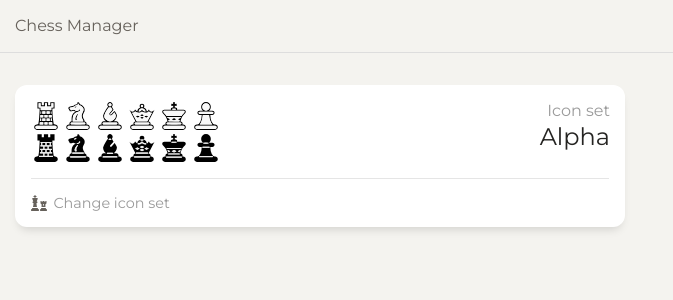
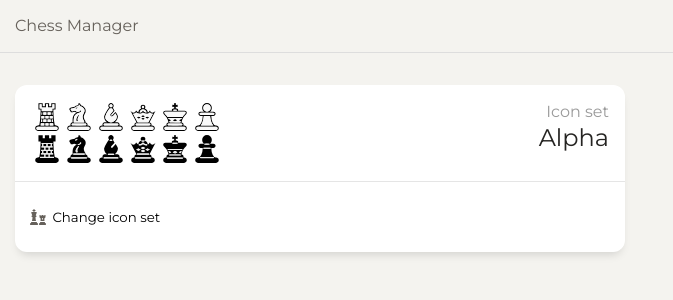
Before and after one commit to bbrakenhoff/chessmanager-angular, an Angular app: page /settings in a window 1280 px wide. Shown: the top 300 px of the page, without its empty margins (0-673 px from the left). Built offline with nearby package versions, Linux system fonts and the light colour scheme.

Commit message:
Better layout for icon set card with save button (not working yet)

```diff
--- a/src/app/navbar/navbar.component.scss
+++ b/src/app/navbar/navbar.component.scss
@@ -72,6 +72,7 @@ $navbar-padding-base: 0.625rem;
     font-size: 1.25rem;
     line-height: 1;
     outline: 0;
+    user-select: none;
     vertical-align: middle;
 
     &:focus,
@@ -127,6 +128,7 @@ $navbar-padding-base: 0.625rem;
 
       cursor: pointer;
       line-height: 1.5rem;
+      user-select: none;
 
       &:first-child {
         margin-top: 10px;
--- a/src/app/settings/settings.component.html
+++ b/src/app/settings/settings.component.html
@@ -14,6 +14,7 @@
               <div class="_row">
                 <form
                   [formGroup]="form"
+                  id="form"
                   novalidate="novalidate"
                   class="_iconsetform"
                   *ngIf="iconSetCardIsOpen"
@@ -34,7 +35,7 @@
                   <div
                     class="_iconsetradiobutton"
                     [ngClass]="{ '-checked': isIconSetSelected(IconSet.Alpha) }"
-                    >
+                  >
                     <input
                       type="radio"
                       name="iconSet"
@@ -46,7 +47,9 @@
                   </div>
                   <div
                     class="_iconsetradiobutton"
-                    [ngClass]="{ '-checked': isIconSetSelected(IconSet.Leipzig) }"
+                    [ngClass]="{
+                      '-checked': isIconSetSelected(IconSet.Leipzig)
+                    }"
                   >
                     <input
                       type="radio"
@@ -66,13 +69,29 @@
             </div>
           </div>
         </div>
-        <div class="_cardfooter" *ngIf="!iconSetCardIsOpen">
-          <hr class="_cardfooterdivider" />
-          <div class="_cardfooterbutton" (click)="openIconSetCard()">
-            <svg viewBox="0 0 32 32" class="_cardfootericon">
-              <use xlink:href="/assets/icons/icons.svg#chess" />
-            </svg>
-            Change icon set
+        <div class="_cardfooter">
+          <div
+            class="_cardbuttonwrapper"
+            [ngClass]="{ '-cardisopen': iconSetCardIsOpen }"
+          >
+            <button
+              class="_cardfooterbutton"
+              (click)="openIconSetCard()"
+              *ngIf="!iconSetCardIsOpen"
+            >
+              <svg viewBox="0 0 32 32" class="_cardfootericon">
+                <use xlink:href="/assets/icons/icons.svg#chess" />
+              </svg>
+              Change icon set
+            </button>
+            <button
+              type="submit"
+              form="form"
+              class="_cardfootersubmit -rounded"
+              *ngIf="iconSetCardIsOpen"
+            >
+              Save
+            </button>
           </div>
         </div>
       </div>
--- a/src/app/settings/settings.component.scss
+++ b/src/app/settings/settings.component.scss
@@ -1,4 +1,4 @@
-@import '../../assets/styles/_bootstrap.scss';
+@import "../../assets/styles/_bootstrap.scss";
 
 .settings {
   @include make-container();
@@ -13,7 +13,7 @@
     @include make-col-ready();
     @include make-col(12);
 
-    @include media-breakpoint-up('md') {
+    @include media-breakpoint-up("md") {
       @include make-col(6);
     }
   }
@@ -33,7 +33,7 @@
   }
 
   & ._cardbody {
-    padding: 15px 15px 0;
+    padding: 1rem;
   }
 
   & ._cardleftcol {
@@ -80,39 +80,48 @@
   }
 
   & ._iconsetradiobutton {
+    // Positioning
     position: relative;
 
+    // Display & Box Model
     display: flex;
     flex-direction: column;
     padding-left: 2rem;
     margin-bottom: 1.5rem;
 
+    // Other
     cursor: pointer;
     line-height: 1.4rem;
 
     & input {
+      // Positioning
       position: absolute;
       z-index: 999;
 
+      // Display & Box Model
       display: block;
       width: 100%;
       height: 100%;
       margin: 0 0 0 -2rem;
 
+      // Other
       cursor: pointer;
       opacity: 0;
     }
 
     &::before,
     &::after {
+      // Positioning
       position: absolute;
       top: 50%;
       left: 0;
 
+      // Display & Box Model
       display: block;
 
+      // Other
       border-radius: 50%;
-      content: '';
+      content: "";
     }
 
     &::before {
@@ -123,37 +132,55 @@
     }
 
     &.-checked::after {
+      // Display & Box Model
       width: 0.6rem;
       height: 0.6rem;
       margin: 0.4rem;
       margin-top: -0.2rem;
 
+      // Other
       background-color: #51cbce;
     }
   }
 
   & ._cardfooter {
-    padding: 0 1rem 1rem;
+    @include make-row();
 
+    // Display & Box Model
+    padding: 1rem 0;
+    border-top: 1px solid rgba(0, 0, 0, 0.1);
+    margin: 0;
+
+    // Other
     color: #9a9a9a;
     font-size: 0.9rem;
     font-weight: 400;
     line-height: 1rem;
   }
 
-  & ._cardfooterdivider {
-    border: 0;
-    border-top: 1px solid rgba(0, 0, 0, 0.1);
-    margin-top: 0.9rem;
-    margin-bottom: 1rem;
+  & ._cardbuttonwrapper {
+    @include make-col-ready();
+    @include make-col(12);
+
+    display: flex;
+
+    &.-cardisopen {
+      flex-direction: row-reverse;
+    }
   }
 
   & ._cardfooterbutton {
     // Display & Box Model
     display: flex;
+    width: 100%;
     align-items: center;
+    padding: 0.7rem 0;
+    border: none;
 
+    // Other
+    background-color: transparent;
     cursor: pointer;
+    user-select: none;
   }
 
   & ._cardfootericon {
@@ -163,4 +190,42 @@
 
     fill: #66615b;
   }
+
+  & ._cardfootersubmit {
+    // Positioning
+
+    // Display & Box Model
+    padding: 0.7rem 1.4rem;
+    border: none;
+
+    // Other
+    background-color: #51cbce;
+    border-radius: 0.2rem;
+    color: white;
+    cursor: pointer;
+    font-size: 0.75rem;
+    font-weight: 600;
+    line-height: 1rem;
+    text-align: center;
+    text-transform: uppercase;
+    transition: all 0.15s linear;
+    user-select: none;
+    vertical-align: middle;
+    white-space: nowrap;
+
+    &:active,
+    &:hover,
+    &:focus {
+      background-color: #34b5b8;
+    }
+
+    &.-rounded {
+      // Display & Box Model
+      padding-right: 1.5rem;
+      padding-left: 1.5rem;
+
+      // Other
+      border-radius: 2rem;
+    }
+  }
 }
```
